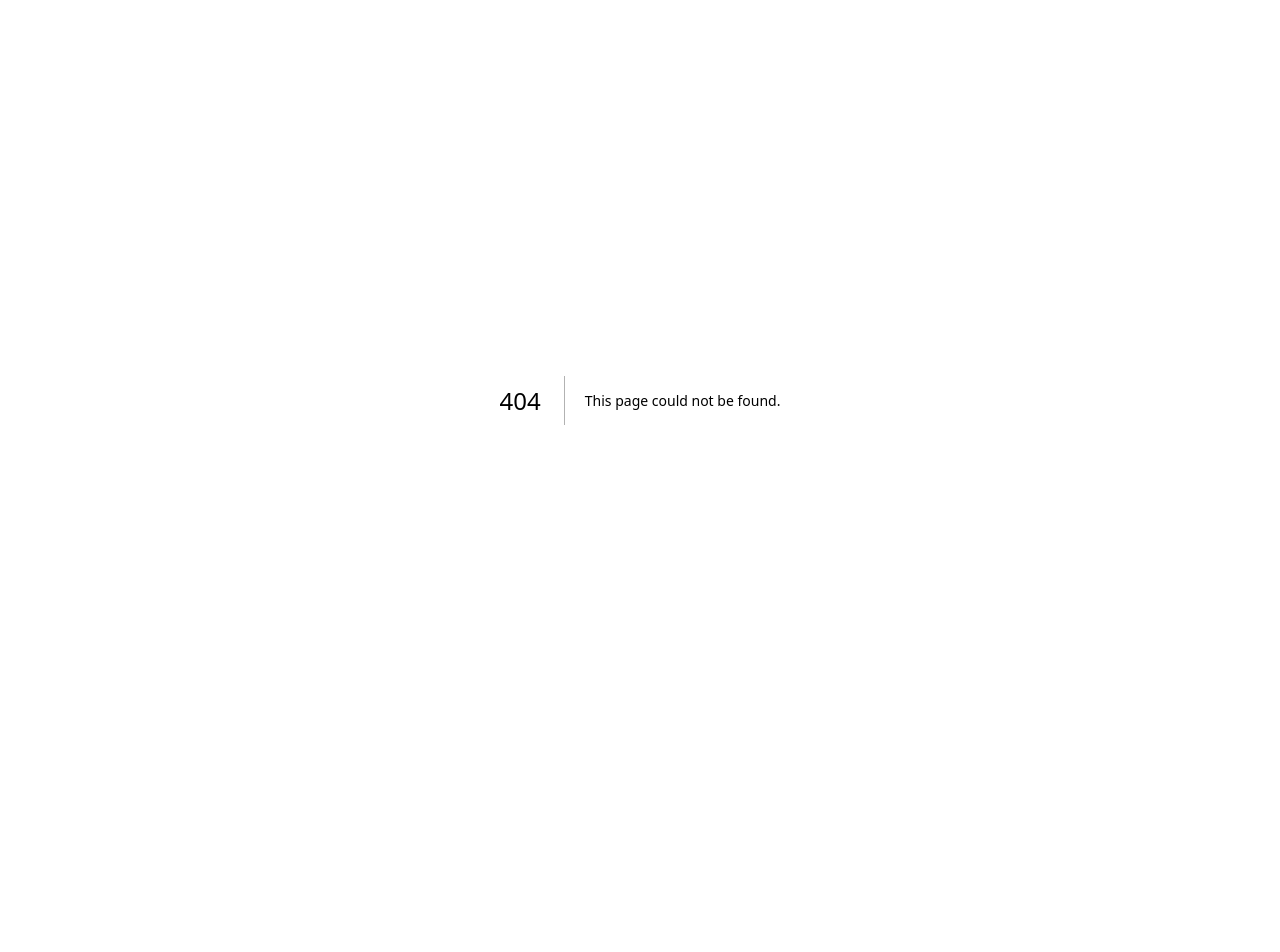
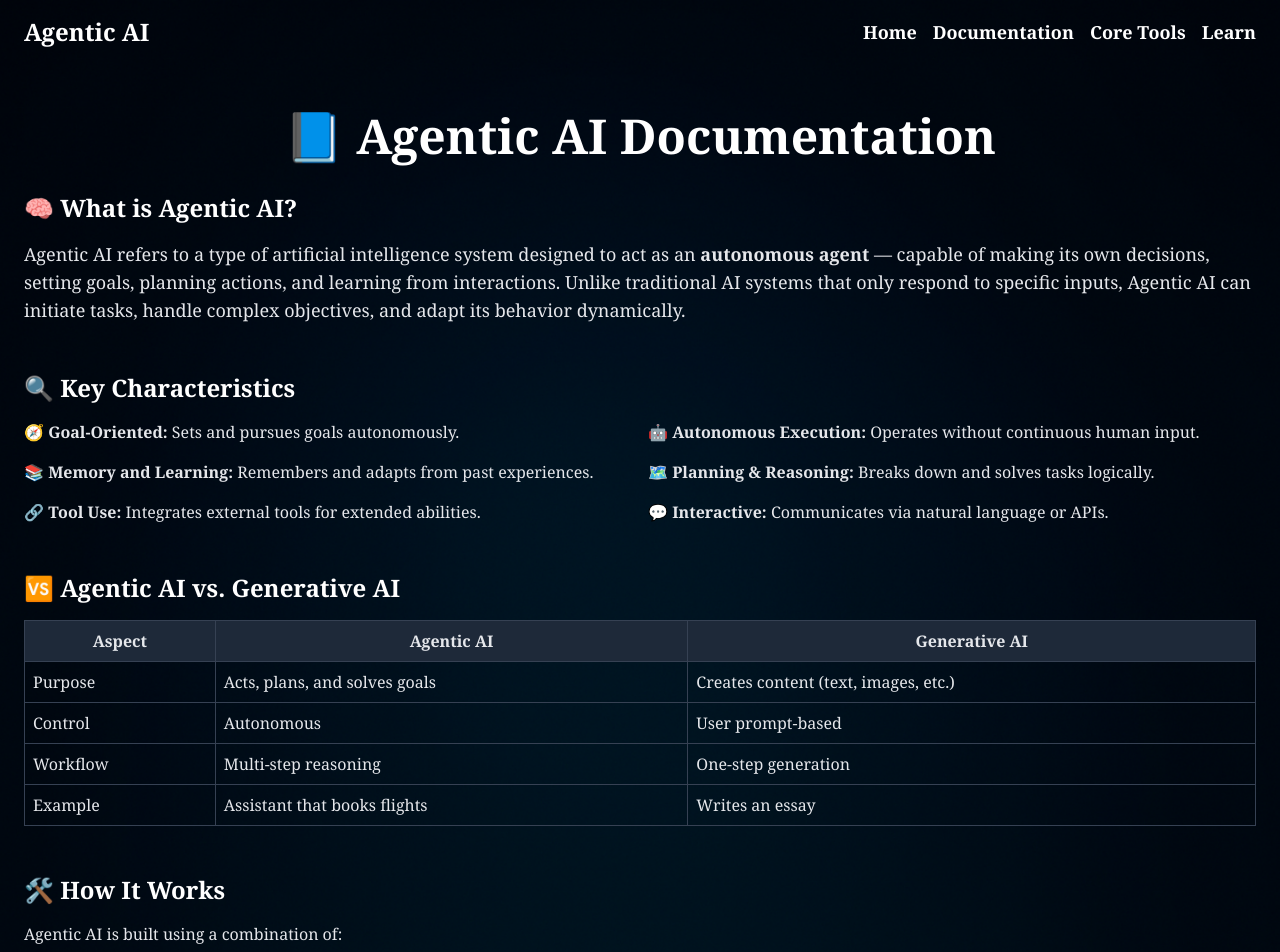
Before and after one commit to deshantk332720/Agentic-AI, a Next.js app: page /Documentation in a window 1280 px wide. Before the commit this address had no page. Shown: the top 952 px of the page. Before the commit the page ends 800 px from the top, so only its background shows below. Built offline with nearby package versions, Linux system fonts and the light colour scheme.

Commit message:
push my code

```diff
--- a/src/app/Basics/page.tsx
+++ b/src/app/Basics/page.tsx
@@ -53,11 +53,12 @@ export default function Home() {
           <h1 className="text-2xl font-bold">Agentic AI</h1>
           <div className="space-x-4 text-lg sm:block hidden md:flex font-bold font-serif ">
             <Link href="/" className="hover:text-sky-400">Home</Link>
-            <Link href="/About" className="hover:text-sky-400">About</Link>
+            <Link href="/Documentation" className="hover:text-sky-400">Documentation</Link>
             <Link href="/WorldofAgenticAI" className="hover:text-sky-400">Core Tools</Link>
             <Link href="/WorldofAgenticAI" className="hover:text-sky-400">Learn</Link>
           </div>
         </nav>
+
 
 
       <div className="min-h-screen px-4 py-20  bg-opacity-30">
--- /dev/null
+++ b/src/app/Documentation/page.tsx
@@ -0,0 +1,137 @@
+import Link from "next/link"
+export default function AgenticAIDocumentation() {
+    return (
+
+            <div className="relative min-h-screen bg-cover bg-center bg-no-repeat text-white font-serif"
+              style={{ backgroundImage: "url('/30.png')" }}
+            >
+              {/* Dark overlay on top of background */}
+              <div className="absolute inset-0 bg-opacity-60 z-0"></div>
+
+              {/* Page content over background */}
+              <div className="relative z-10">
+                <nav className="w-full px-6 py-4 flex justify-between items-center">
+                  <h1 className="text-2xl font-bold">Agentic AI</h1>
+                  <div className="space-x-4 text-lg sm:block hidden md:flex font-bold font-serif">
+                    <Link href="/" className="hover:text-sky-400">Home</Link>
+                    <Link href="/Documentation" className="hover:text-sky-400">Documentation</Link>
+                    <Link href="/WorldofAgenticAI" className="hover:text-sky-400">Core Tools</Link>
+                    <Link href="/WorldofAgenticAI" className="hover:text-sky-400">Learn</Link>
+                  </div>
+                </nav>
+
+                <div className="min-h-screen px-6 py-12">
+                  <div className="max-w-5xl mx-auto">
+                    <h1 className="text-4xl md:text-5xl font-bold mb-8 text-center">📘 Agentic AI Documentation</h1>
+
+
+                  </div>
+
+
+
+          <section className="mb-12">
+            <h2 className="text-2xl font-semibold mb-4 ">🧠 What is Agentic AI?</h2>
+            <p className="text-lg text-gray-200">
+              Agentic AI refers to a type of artificial intelligence system designed to act as an <strong>autonomous agent</strong> — capable of making its own decisions, setting goals, planning actions, and learning from interactions. Unlike traditional AI systems that only respond to specific inputs, Agentic AI can initiate tasks, handle complex objectives, and adapt its behavior dynamically.
+            </p>
+          </section>
+
+          <section className="mb-12">
+            <h2 className="text-2xl font-semibold mb-4 ">🔍 Key Characteristics</h2>
+            <ul className="grid grid-cols-1 md:grid-cols-2 gap-4 text-gray-200">
+              <li>🧭 <strong>Goal-Oriented:</strong> Sets and pursues goals autonomously.</li>
+              <li>🤖 <strong>Autonomous Execution:</strong> Operates without continuous human input.</li>
+              <li>📚 <strong>Memory and Learning:</strong> Remembers and adapts from past experiences.</li>
+              <li>🗺️ <strong>Planning & Reasoning:</strong> Breaks down and solves tasks logically.</li>
+              <li>🔗 <strong>Tool Use:</strong> Integrates external tools for extended abilities.</li>
+              <li>💬 <strong>Interactive:</strong> Communicates via natural language or APIs.</li>
+            </ul>
+          </section>
+
+          <section className="mb-12">
+            <h2 className="text-2xl font-semibold mb-4 ">🆚 Agentic AI vs. Generative AI</h2>
+            <div className="overflow-x-auto">
+              <table className="min-w-full table-auto border border-gray-700 text-gray-200">
+                <thead>
+                  <tr className="bg-gray-800">
+                    <th className="p-2 border border-gray-700">Aspect</th>
+                    <th className="p-2 border border-gray-700">Agentic AI</th>
+                    <th className="p-2 border border-gray-700">Generative AI</th>
+                  </tr>
+                </thead>
+                <tbody>
+                  <tr>
+                    <td className="p-2 border border-gray-700">Purpose</td>
+                    <td className="p-2 border border-gray-700">Acts, plans, and solves goals</td>
+                    <td className="p-2 border border-gray-700">Creates content (text, images, etc.)</td>
+                  </tr>
+                  <tr>
+                    <td className="p-2 border border-gray-700">Control</td>
+                    <td className="p-2 border border-gray-700">Autonomous</td>
+                    <td className="p-2 border border-gray-700">User prompt-based</td>
+                  </tr>
+                  <tr>
+                    <td className="p-2 border border-gray-700">Workflow</td>
+                    <td className="p-2 border border-gray-700">Multi-step reasoning</td>
+                    <td className="p-2 border border-gray-700">One-step generation</td>
+                  </tr>
+                  <tr>
+                    <td className="p-2 border border-gray-700">Example</td>
+                    <td className="p-2 border border-gray-700">Assistant that books flights</td>
+                    <td className="p-2 border border-gray-700">Writes an essay</td>
+                  </tr>
+                </tbody>
+              </table>
+            </div>
+          </section>
+
+          <section className="mb-12">
+            <h2 className="text-2xl font-semibold mb-4 ">🛠️ How It Works</h2>
+            <p className="text-gray-200 mb-4">Agentic AI is built using a combination of:</p>
+            <ul className="list-disc list-inside text-gray-200 space-y-2">
+              <li>Large Language Models (LLMs) for language understanding.</li>
+              <li>Frameworks like LangChain or AutoGPT for building agents.</li>
+              <li>Memory systems for storing context and past data.</li>
+              <li>Planners and executors for decision-making.</li>
+              <li>Tool integration for extended capability.</li>
+            </ul>
+          </section>
+
+          <section className="mb-12">
+            <h2 className="text-2xl font-semibold mb-4 ">🎯 Use Cases</h2>
+            <ul className="list-disc list-inside text-gray-200 space-y-2">
+              <li>AI Personal Assistants</li>
+              <li>Customer Support Bots</li>
+              <li>Automation Agents</li>
+              <li>Education Tutors</li>
+              <li>DevOps or Code Assistants</li>
+            </ul>
+          </section>
+
+          <section className="mb-12">
+            <h2 className="text-2xl font-semibold mb-4 ">✅ Benefits</h2>
+            <ul className="list-disc list-inside text-gray-200 space-y-2">
+              <li>Reduces human effort by automating tasks.</li>
+              <li>Increases workflow efficiency.</li>
+              <li>Operates 24/7 without fatigue.</li>
+              <li>Scales across different domains and industries.</li>
+            </ul>
+          </section>
+
+
+
+          <section className="mb-12">
+            <h2 className="text-2xl font-semibold mb-4 ">🚀 Getting Started</h2>
+            <p className="text-gray-200 mb-4">Explore tools and frameworks:</p>
+            <ul className="list-disc list-inside text-gray-200 space-y-2">
+              <li><a href="https://www.langchain.com/" target="_blank" className="text-cyan-400 hover:underline">LangChain</a></li>
+              <li><a href="https://github.com/Torantulino/Auto-GPT" target="_blank" className="text-cyan-400 hover:underline">AutoGPT</a></li>
+              <li><a href="https://platform.openai.com/" target="_blank" className="text-cyan-400 hover:underline">OpenAI SDK</a></li>
+              <li><a href="https://www.llamaindex.ai/" target="_blank" className="text-cyan-400 hover:underline">LlamaIndex</a></li>
+            </ul>
+          </section>
+        </div>
+        </div>
+              </div>
+    );
+  }
--- a/src/app/WorldofAgenticAI/page.tsx
+++ b/src/app/WorldofAgenticAI/page.tsx
@@ -12,13 +12,14 @@ export default function AIDifferenceTable() {
       {/* Navigation */}
       <nav className="w-full px-6 py-4 flex justify-between items-center">
           <h1 className="text-2xl font-bold">Agentic AI</h1>
-        <div className="space-x-4 text-lg sm:block hidden md:flex font-bold font-serif">
+          <div className="space-x-4 text-lg sm:block hidden md:flex font-bold font-serif ">
             <Link href="/" className="hover:text-sky-400">Home</Link>
-          <Link href="/About" className="hover:text-sky-400">About</Link>
+            <Link href="/Documentation" className="hover:text-sky-400">Documentation</Link>
             <Link href="/WorldofAgenticAI" className="hover:text-sky-400">Core Tools</Link>
             <Link href="/WorldofAgenticAI" className="hover:text-sky-400">Learn</Link>
           </div>
         </nav>
+
 
       {/* Table Section */}
       <div className="px-4 py-10 text-white min-h-screen">
--- a/src/app/globals.css
+++ b/src/app/globals.css
@@ -30,3 +30,9 @@ body {
   align-items: center;
   display: flex;
 }
+html,
+body {
+  margin: 0;
+  padding: 0;
+  height: 100%;
+}
--- a/src/app/page.tsx
+++ b/src/app/page.tsx
@@ -50,7 +50,7 @@ export default function Home() {
           <h1 className="text-2xl font-bold">Agentic AI</h1>
           <div className="space-x-4 text-lg sm:block hidden md:flex font-bold font-serif ">
             <Link href="/" className="hover:text-sky-400">Home</Link>
-            <Link href="/About" className="hover:text-sky-400">About</Link>
+            <Link href="/Documentation" className="hover:text-sky-400">Documentation</Link>
             <Link href="/WorldofAgenticAI" className="hover:text-sky-400">Core Tools</Link>
             <Link href="/WorldofAgenticAI" className="hover:text-sky-400">Learn</Link>
           </div>
@@ -69,12 +69,18 @@ export default function Home() {
         </p>
 
         {/* Get Started Button with Responsive Spacing */}
-        <div className="text-center justify-center flex mt-4 sm:mt-6 md:mt-10">
+        <div className="text-center justify-center flex mt-4 sm:mt-6 md:mt-10 gap-8 font-bold font-serif text-lg">
           <Link
             href="/Basics"
             className="bg-gradient-to-br from-blue-700 via-slate-800 to-black text-white px-6 py-2 rounded-full hover:brightness-110 transition-all duration-300 shadow-md border border-blue-600"
           >
             Get Started
+          </Link>
+          <Link
+            href="/Documentation"
+            className="bg-gradient-to-br from-blue-700 via-slate-800 to-black text-white px-6 py-2 rounded-full hover:brightness-110 transition-all duration-300 shadow-md border border-blue-600"
+          >
+          Documentation
           </Link>
         </div>
       </main>
```
Lines whose indentation alone changed are shown as unchanged.
